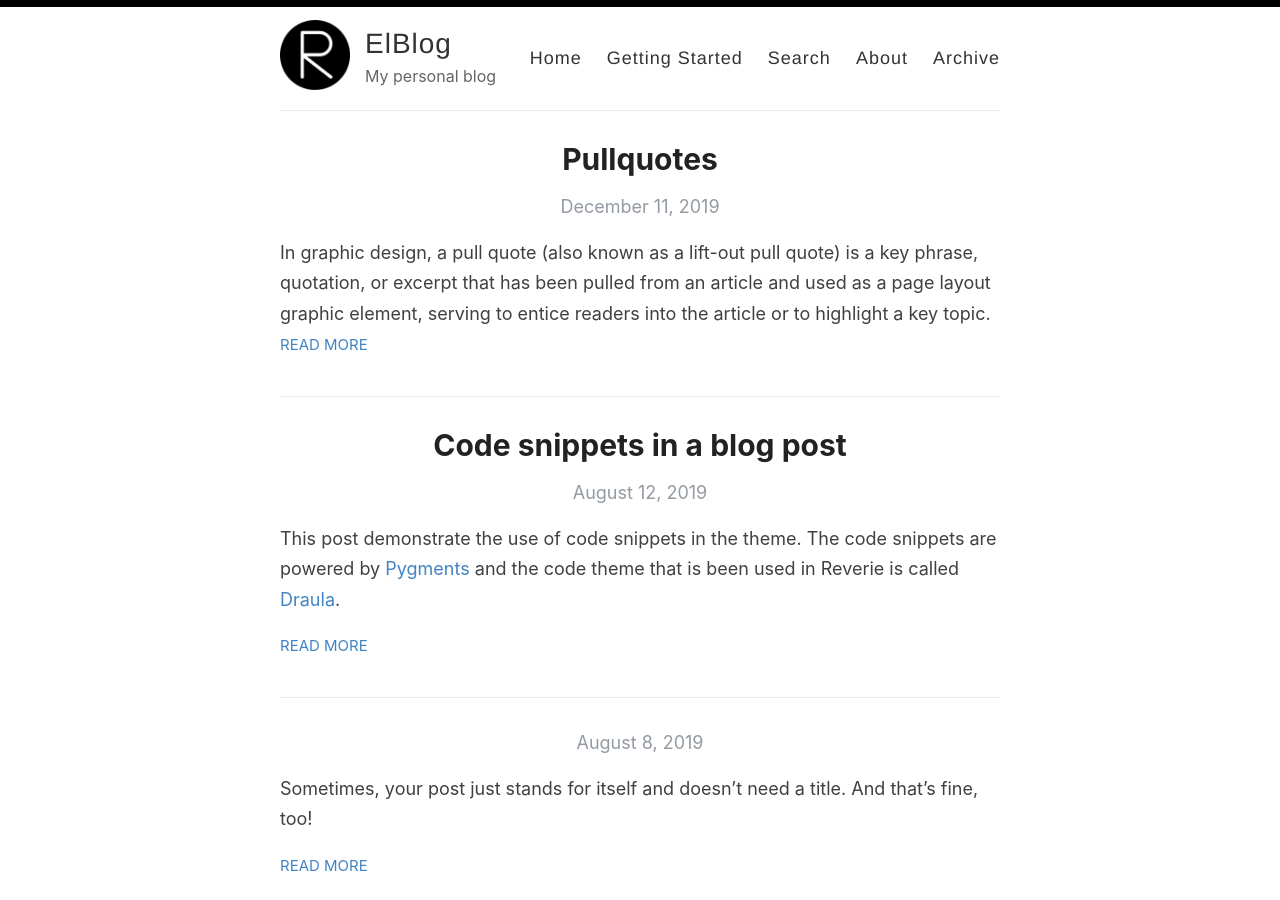
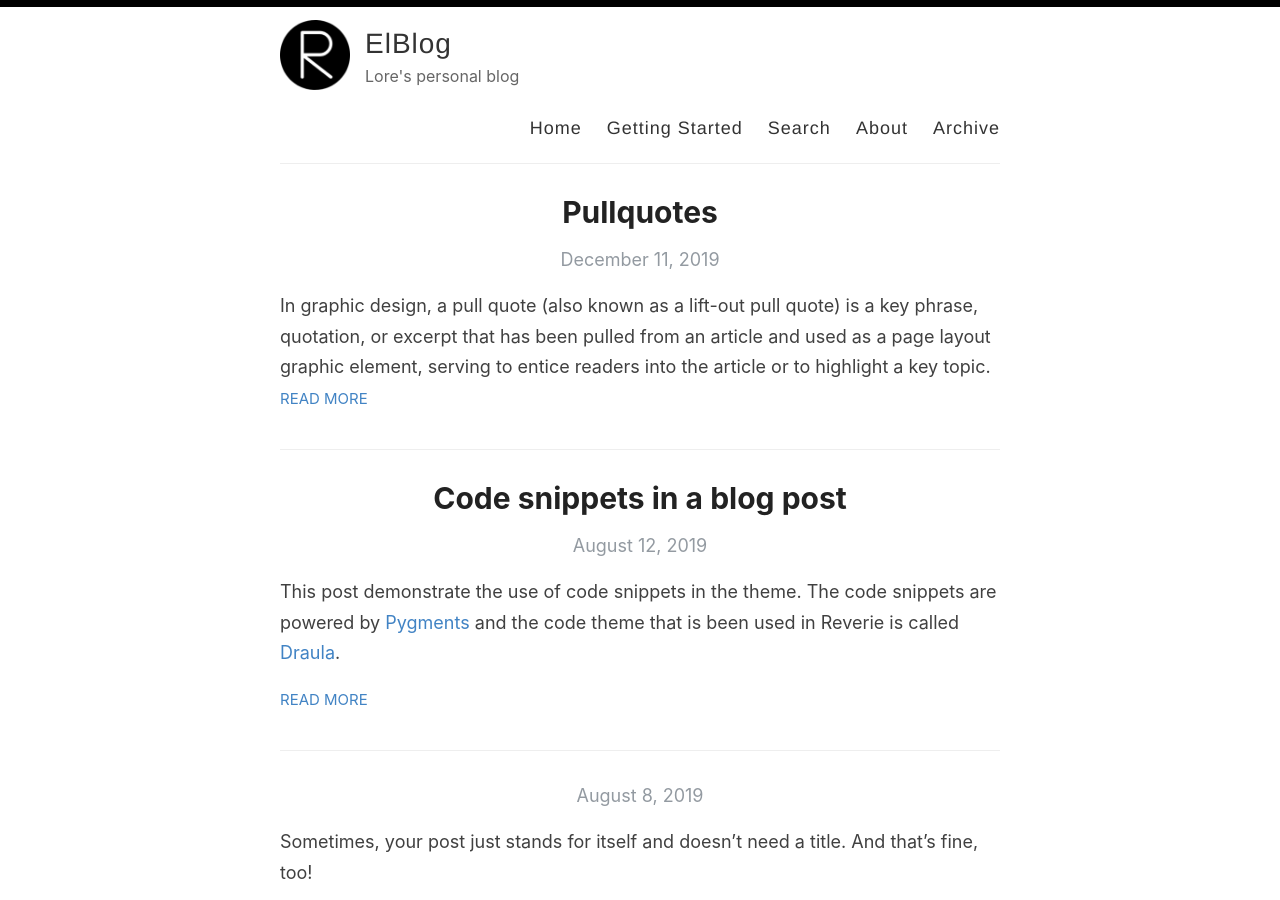
Before and after one commit to loremendez/L-Blog, a Jekyll site: the page built from index.html, in a window 1280 px wide and 900 px high. Built offline with Jekyll 4.4.1, drawn with Linux system fonts in a browser that asks for light colours; the list of posts is cut into pages by our own code.

Commit message:
changed blog description

```diff
--- a/_config.yml
+++ b/_config.yml
@@ -9,7 +9,7 @@ name: ElBlog
 author: Lorena Méndez
 
 # Short bio or description (displayed in the header)
-description: My personal blog
+description: Lore's personal blog
 
 # URL of your avatar or profile pic (you could use your GitHub profile pic)
 avatar: /images/reverie.png
```
